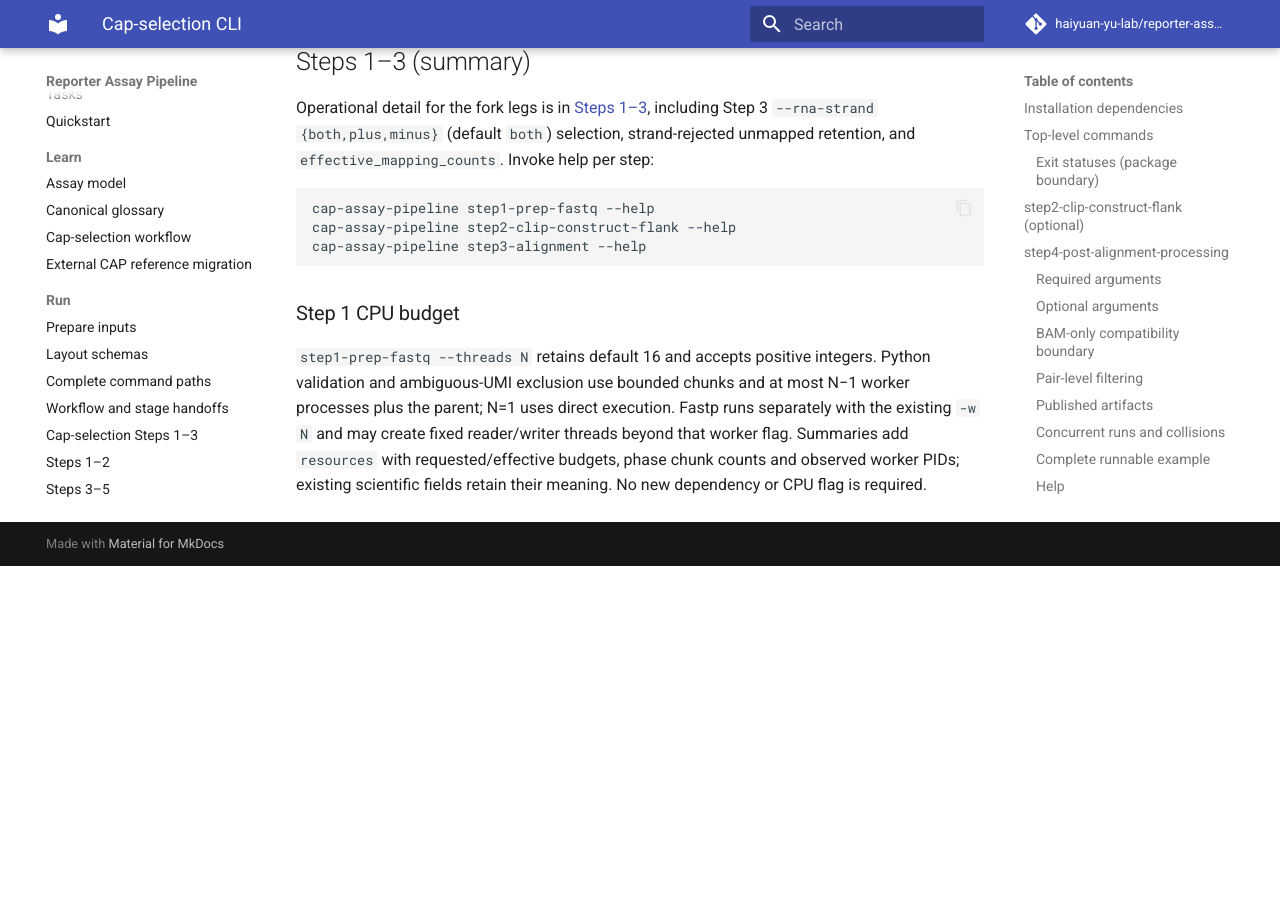
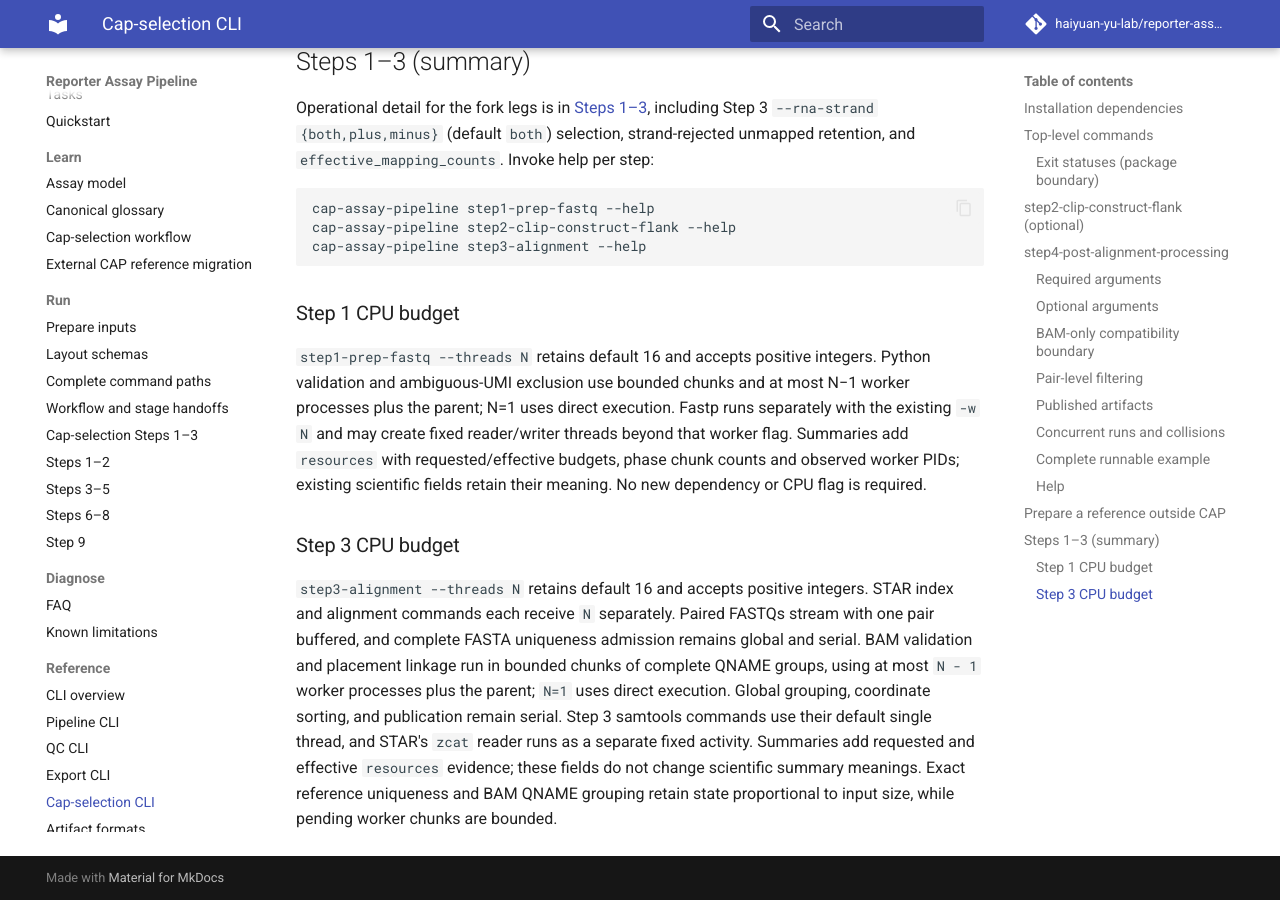
Before and after one commit to haiyuan-yu-lab/reporter-assay-pipeline-doc, an MkDocs documentation site: the page built from docs/cli/cap-assay.md, in a window 1280 px wide and 900 px high, scrolled down 7913 px. Built offline with MkDocs 1.6.1 and Material for MkDocs 9.7.7, drawn with Linux system fonts in a browser that asks for light colours; comment, search, counter and statistics services are not loaded; before the commit the page ends 8479 px from its top, so only the background shows below that.

Commit message:
Document CAP Step 3 resource budget

```diff
--- a/docs/cli/cap-assay.md
+++ b/docs/cli/cap-assay.md
@@ -352,3 +352,18 @@
 that worker flag. Summaries add `resources` with requested/effective budgets,
 phase chunk counts and observed worker PIDs; existing scientific fields retain
 their meaning. No new dependency or CPU flag is required.
+
+### Step 3 CPU budget
+
+`step3-alignment --threads N` retains default 16 and accepts positive
+integers. STAR index and alignment commands each receive `N` separately.
+Paired FASTQs stream with one pair buffered, and complete FASTA uniqueness
+admission remains global and serial. BAM validation and placement linkage run
+in bounded chunks of complete QNAME groups, using at most `N - 1` worker
+processes plus the parent; `N=1` uses direct execution. Global grouping,
+coordinate sorting, and publication remain serial. Step 3 samtools commands
+use their default single thread, and STAR's `zcat` reader runs as a separate
+fixed activity. Summaries add requested and effective `resources` evidence;
+these fields do not change scientific summary meanings. Exact reference
+uniqueness and BAM QNAME grouping retain state proportional to input size,
+while pending worker chunks are bounded.
```
